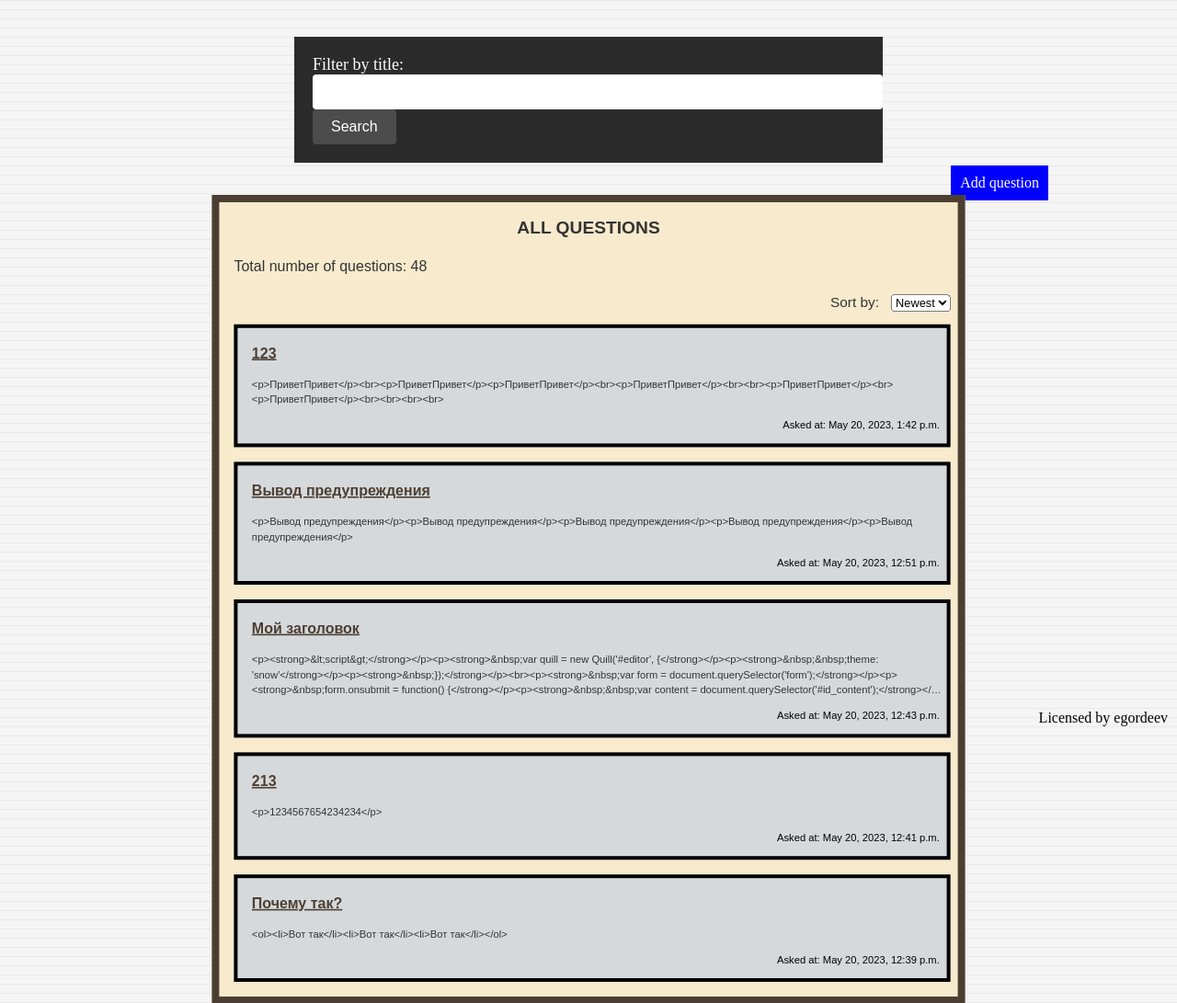
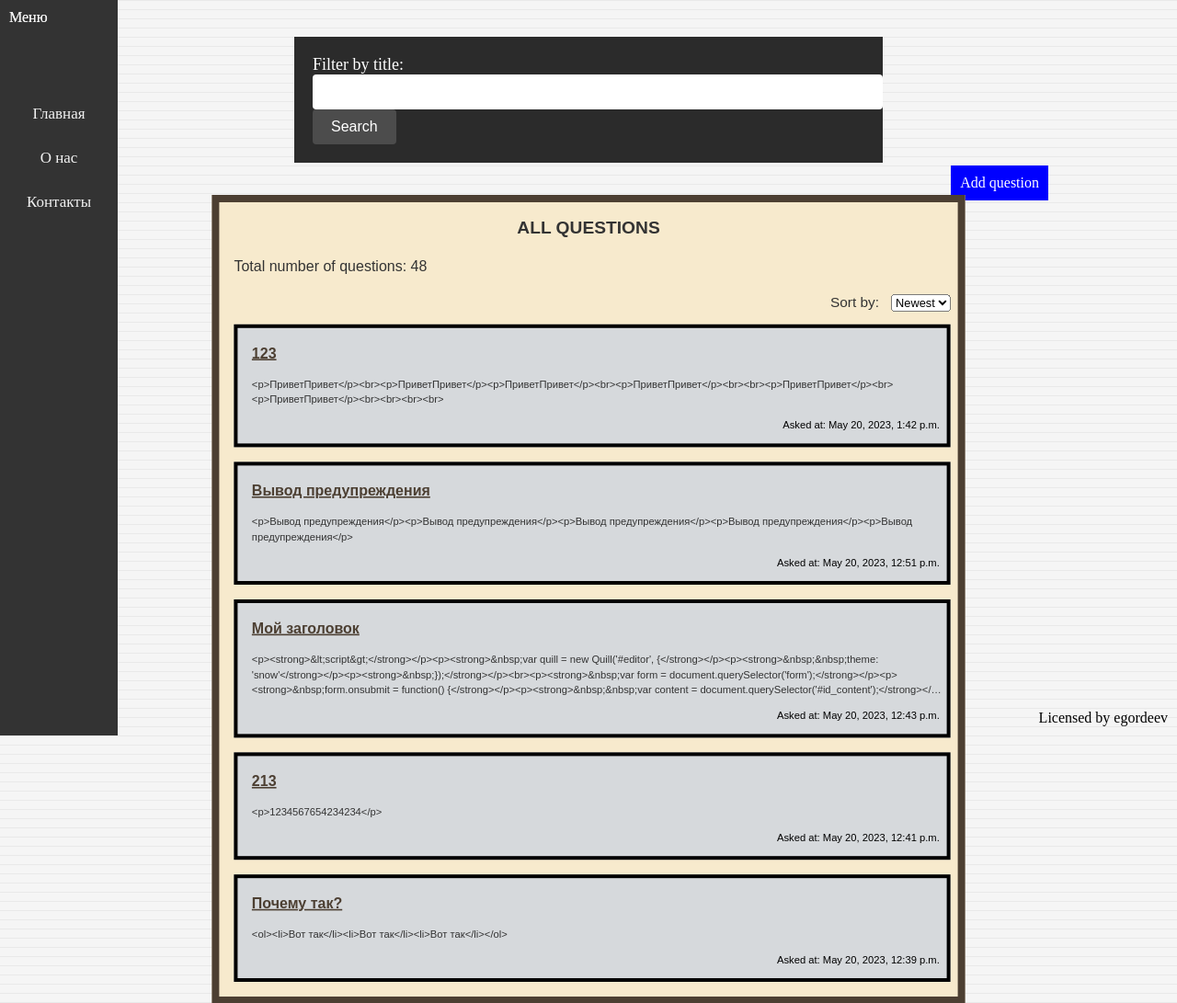
Before and after one commit to evgeniy-gordeev/myproject, a Django app: page / in a window 1280 px wide. Shown: the top 1091 px of the page at 92% size. Run offline with Django 3.2, Linux system fonts and the light colour scheme; data comes from the database, SQL or seed files in the repository; both versions use the stored data as it was after the commit.

Commit message:
FINAL before hosting

```diff
--- a/static/menu.css
+++ b/static/menu.css
@@ -3,7 +3,7 @@
     position: fixed;
     left: 0;
     top: 0;
-    width: 5%;
+    width: 10%;
     height: 100%;
     background-color: #333;
     overflow: hidden;
--- a/static/question_detail.css
+++ b/static/question_detail.css
@@ -1,4 +1,3 @@
-
 .container {
     font-family: Arial, sans-serif;
     font-size: 14px;
--- a/templates/base.html
+++ b/templates/base.html
@@ -8,12 +8,12 @@
     <link rel="stylesheet" type="text/css" href="{% static 'menu.css' %}"> <!-- Добавьте эту строку -->
 </head>
 <body>
-    {% comment %} <div id="menu-toggle" onclick="toggleMenu()">Меню</div>
+    <div id="menu-toggle" onclick="toggleMenu()">Меню</div>
     <div id="navbar" class="navbar">
         <a href="{% url 'main' %}">Главная</a>
         <a href="{% url 'about' %}">О нас</a>
         <a href="{% url 'contact' %}">Контакты</a>
-    </div> {% endcomment %}
+    </div>
 
     {% block content %}
     {% endblock %}
```
Also changed, not shown: db.sqlite3.
